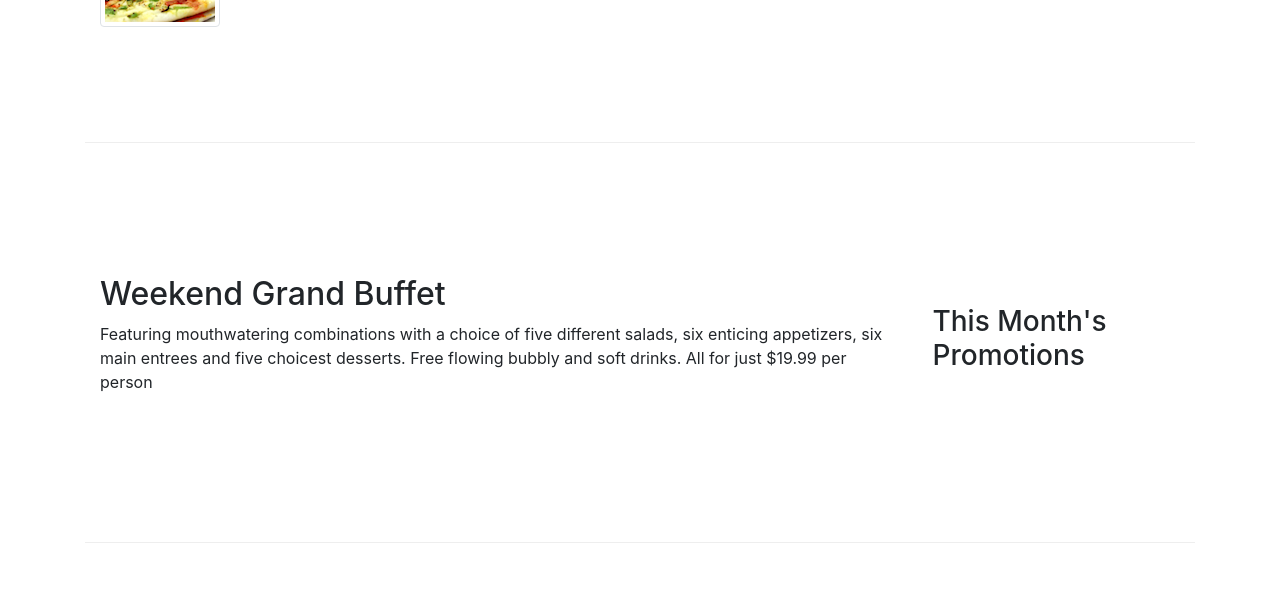
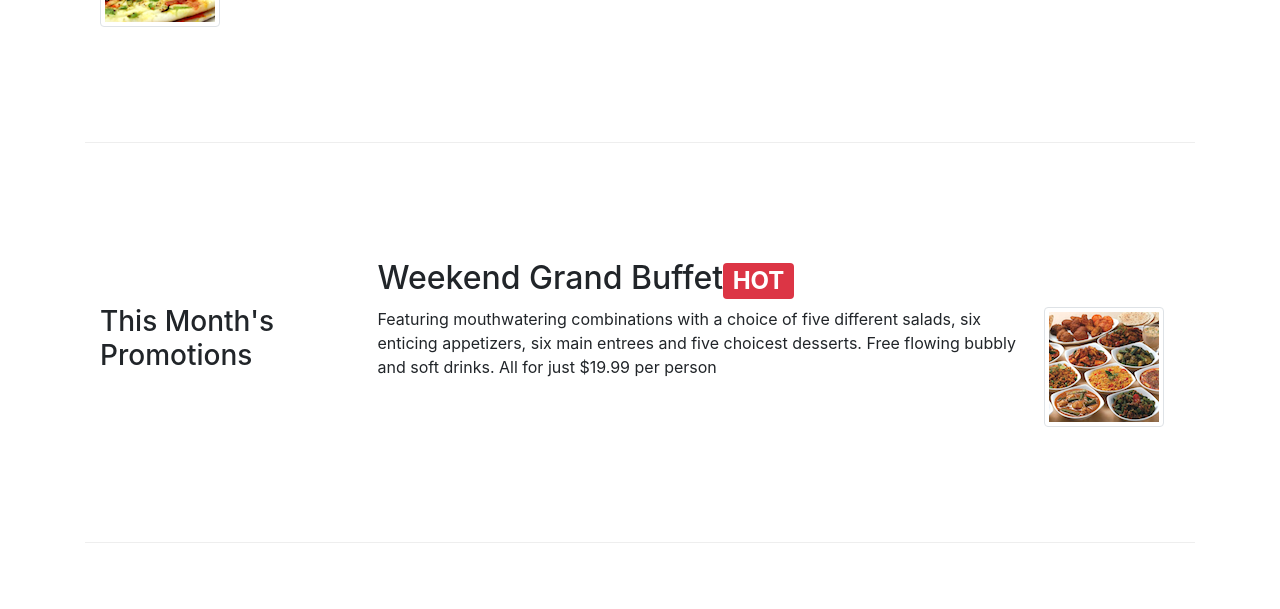
Before and after one commit to Ali-consciousroad/bootstrap4MernStack, a website: page index.html in a window 1280 px wide. Shown: the part 591-1200 px from the top of the page. Drawn offline with nearby package versions, Linux system fonts and the light colour scheme.

Commit message:
task 2 - Media object

```diff
--- a/index.html
+++ b/index.html
@@ -75,12 +75,19 @@
 
 
         <div class="row row-content align-items-center">
-            <div class="col-12 col-sm-4 order-sm-last col-md-3">
+            <div class="col-12 col-sm-4 col-md-3">
                 <h3>This Month's Promotions</h3>
             </div>
-            <div class="col-12 col-sm-first col-md">
-                <h2>Weekend Grand Buffet</h2>
-                <p class="d-none d-sm-block">Featuring mouthwatering combinations with a choice of five different salads, six enticing appetizers, six main entrees and five choicest desserts. Free flowing bubbly and soft drinks. All for just $19.99 per person </p>
+            <div class="col-12 col-sm col-sm-first col-md">
+                <h2>Weekend Grand Buffet<span class="badge badge-danger">HOT</span></h2>
+
+                <div class="media">
+                    <img class="d-flex mr-3 img-thumbnail align-self-center order-last"
+                            src="img/buffet.png" alt="Uthappizza">
+                    <div class="media-body">
+                        <p class="d-none d-sm-block">Featuring mouthwatering combinations with a choice of five different salads, six enticing appetizers, six main entrees and five choicest desserts. Free flowing bubbly and soft drinks. All for just $19.99 per person</p>
+                    </div>
+                </div>
             </div>
         </div>
 
@@ -113,9 +120,7 @@
                   <h5 class="card-title">Special title treatment</h5>
                   <p class="card-text">With supporting text below as a natural lead-in to additional content.</p>
                   -->
-
                   <h5>Number of Guests</h5>
-
                   <form>
                     <div class="form-group row">
                       <div class="col">
```
